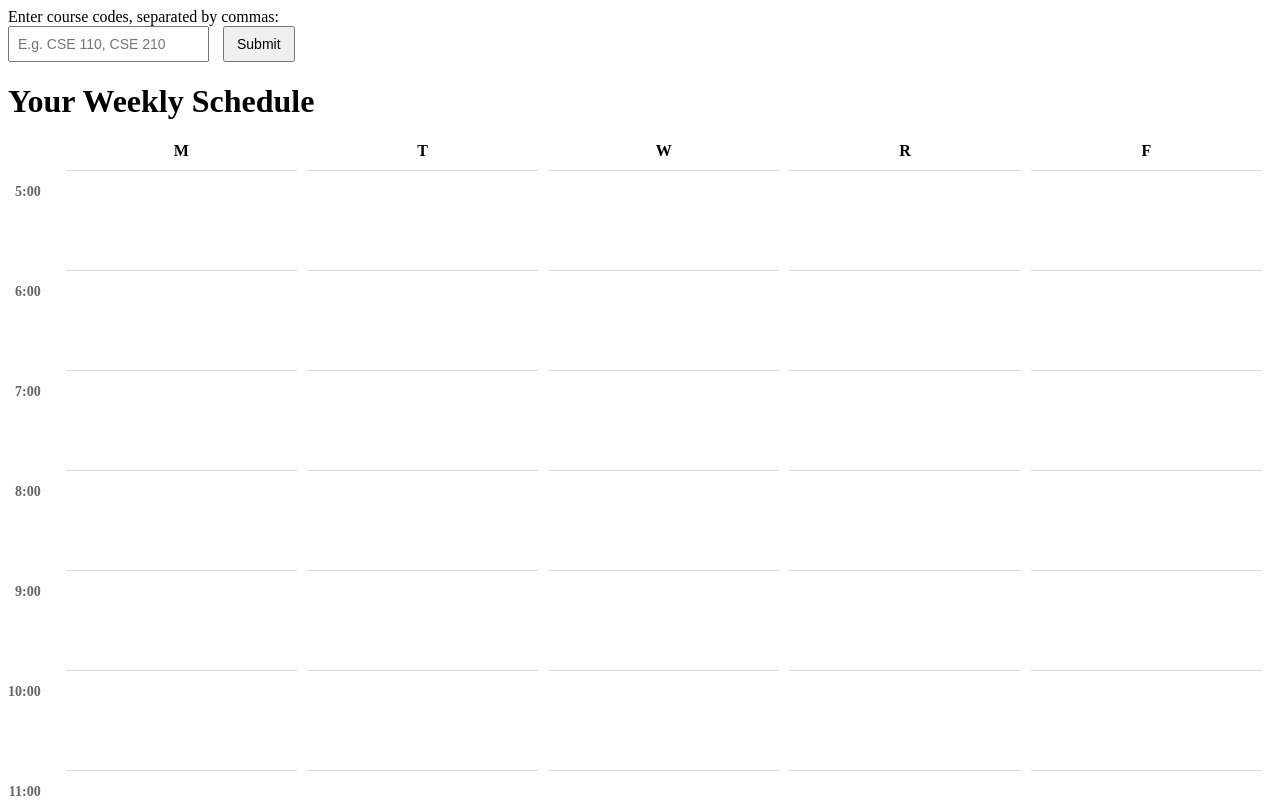
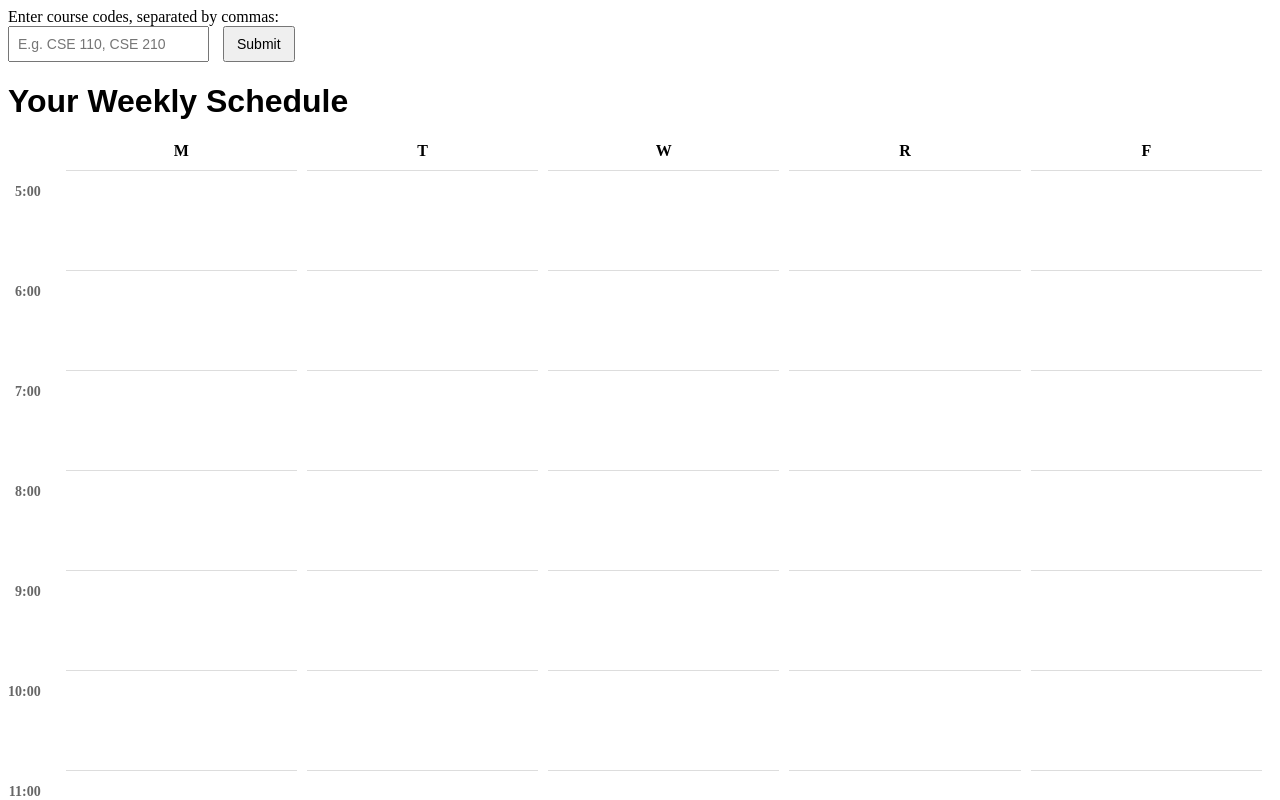
Before and after one commit to trevin-j/byui-schedule-builder-frontend, a Svelte app: page / in a window 1280 px wide. Shown: the top 800 px of the page. Built offline with nearby package versions, Linux system fonts and the light colour scheme.

Commit message:
Changed h1 font

```diff
--- a/src/app.css
+++ b/src/app.css
@@ -77,3 +77,7 @@ button:focus-visible {
     background-color: #f9f9f9;
   }
 } */
+
+h1 {
+  font-family: Arial;
+}
```
